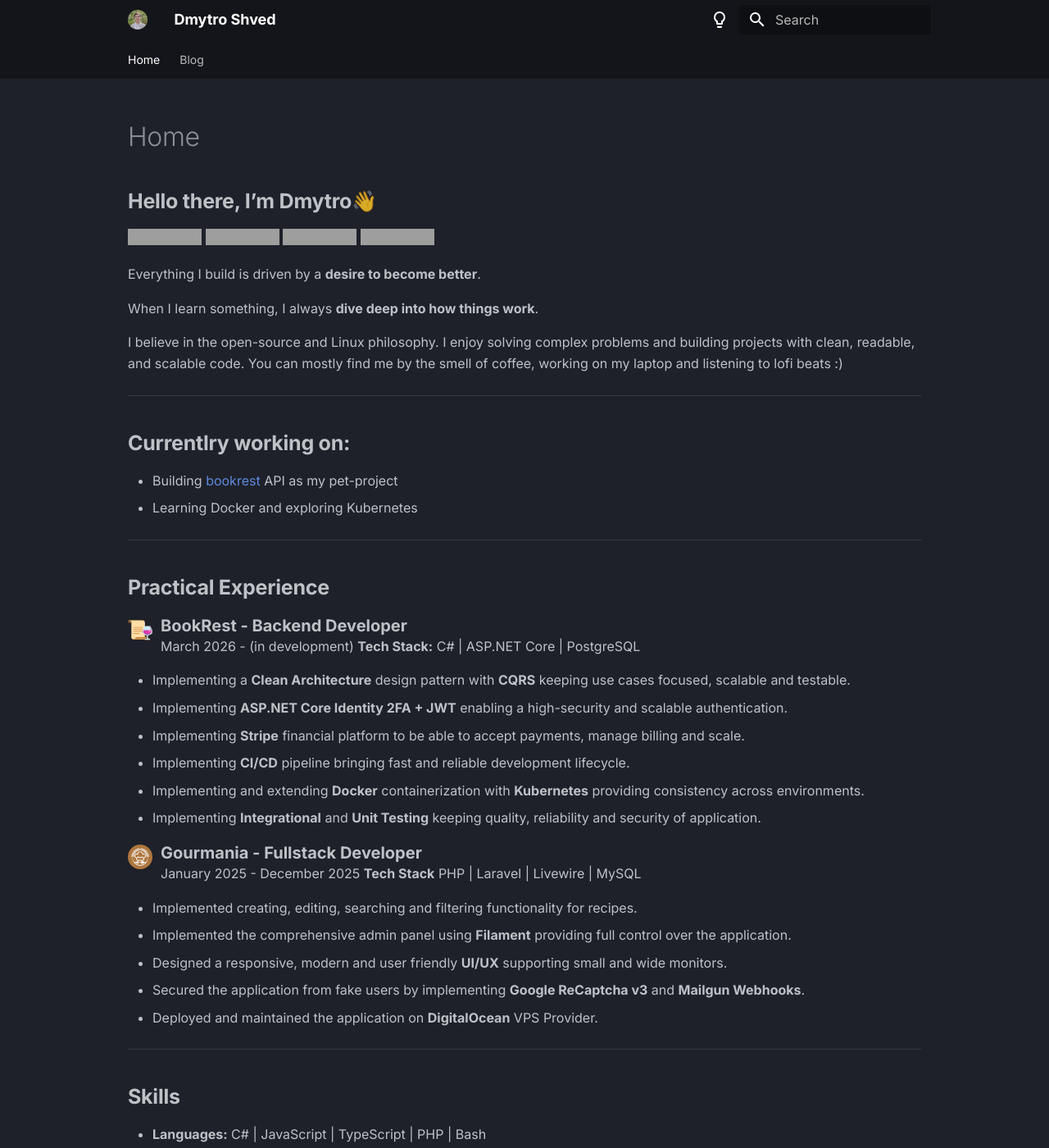
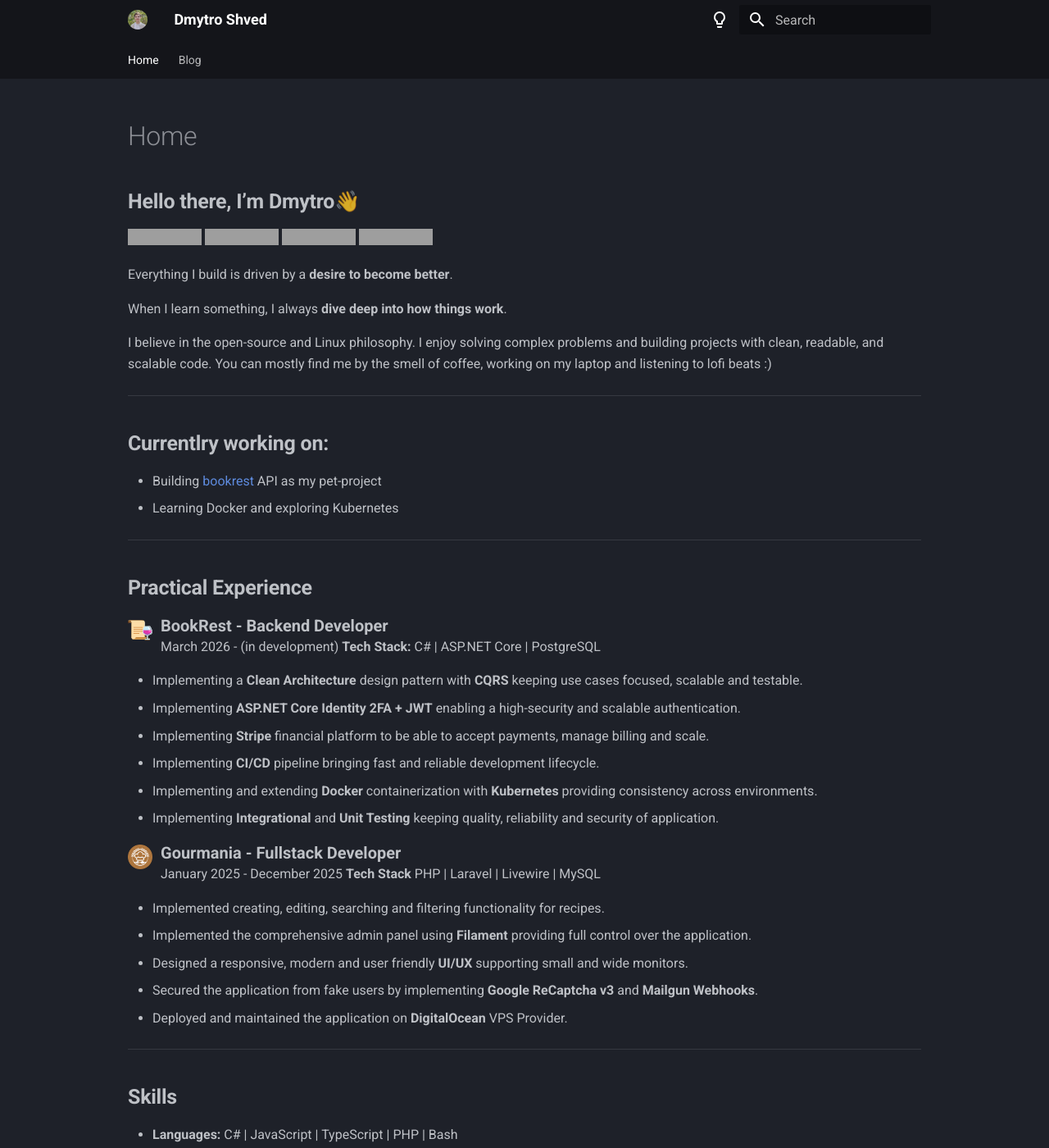
Before and after one commit to dmshved/dmshved.github.io, an MkDocs documentation site: the page built from docs/index.md, in a window 1280 px wide and 1400 px high. Shown: the whole window at 82% size. Built offline with MkDocs 1.6.1 and Material for MkDocs 9.7.7, drawn with Linux system fonts in a browser that asks for light colours; grey boxes are pictures that could not be loaded.

Commit message:
style: set the default font

```diff
--- a/mkdocs.yml
+++ b/mkdocs.yml
@@ -1,6 +1,4 @@
 site_name: Dmytro Shved
-
-# Segoe UI
 
 site_url: https://dmytroshved.com
 markdown_extensions:
@@ -53,9 +51,8 @@ theme:
       toggle:
         icon: material/lightbulb
         name: Switch to dark mode
-  font:
-    # text: Inter
-    text: Inter
+  # font:
+  #   text: Segoe UI
 
 nav:
   - Home:
```
